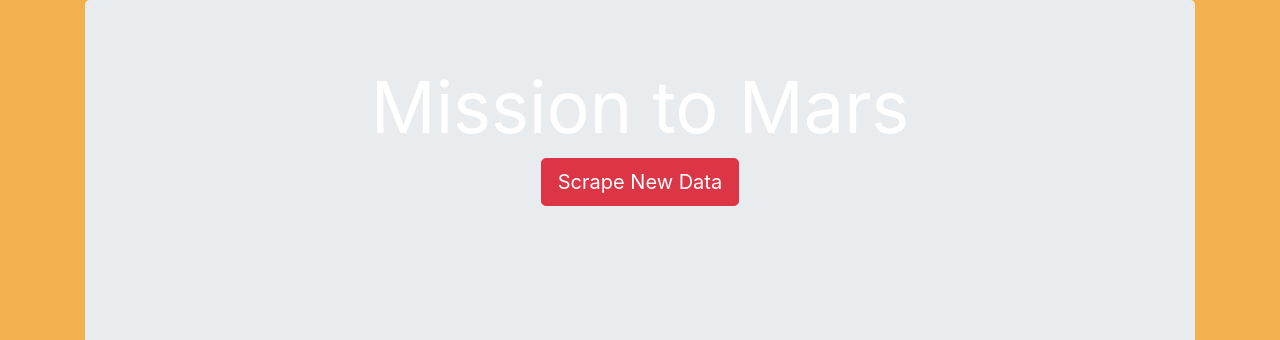
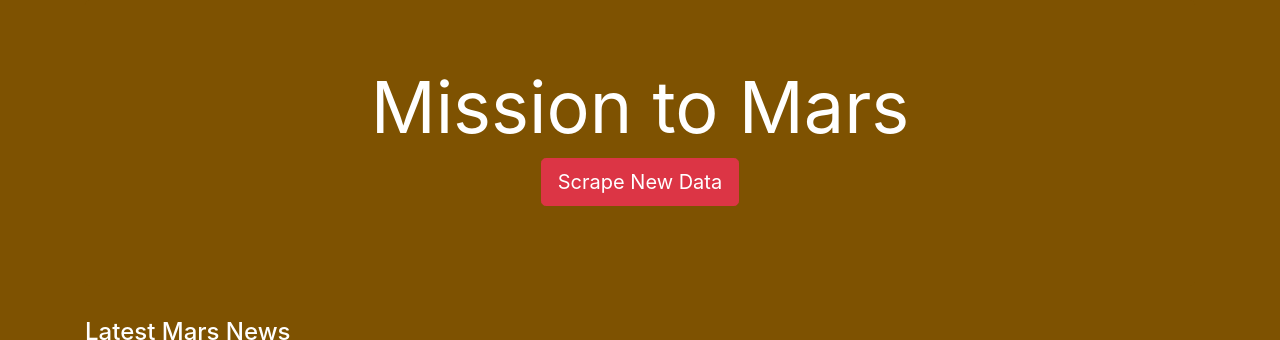
Before and after one commit to alexisophiek/Web_Scraping_Challenge, a Flask app: page / in a window 1280 px wide. Shown: the top 340 px of the page. Run offline with Flask 2, Linux system fonts and the light colour scheme; data that the repository does not hold is empty; some libraries are stand-ins or nearby versions.

Commit message:
final fixes

```diff
--- a/Missions_to_Mars/templates/index.html
+++ b/Missions_to_Mars/templates/index.html
@@ -8,9 +8,9 @@
   <!-- Bootstrap CSS -->
   <link rel="stylesheet" href="https://stackpath.bootstrapcdn.com/bootstrap/4.3.1/css/bootstrap.min.css" integrity="sha384-ggOyR0iXCbMQv3Xipma34MD+dH/1fQ784/j6cY/iJTQUOhcWr7x9JvoRxT2MZw1T" crossorigin="anonymous">
 </head>
-<body class="text-white" style="background-color: rgb(243, 177, 78);">
+<body class="text-white" style="background-color: #7e5201;">
     <div class="container">
-        <div class="jumbotron text-center" style="height: 400px; background-position: center; background-size: cover;">
+        <div class="jumbotron text-center" style="background-color: #7e5201;">
             <h1 class="display-3"><b>Mission to Mars</b></h1>
             <p><a class="btn btn-danger btn-lg" href="/scrape" role="button">Scrape New Data</a></p>
         </div>
```
Also changed, not shown: Missions_to_Mars/app.py (+0 -14 lines), 1 other file.
